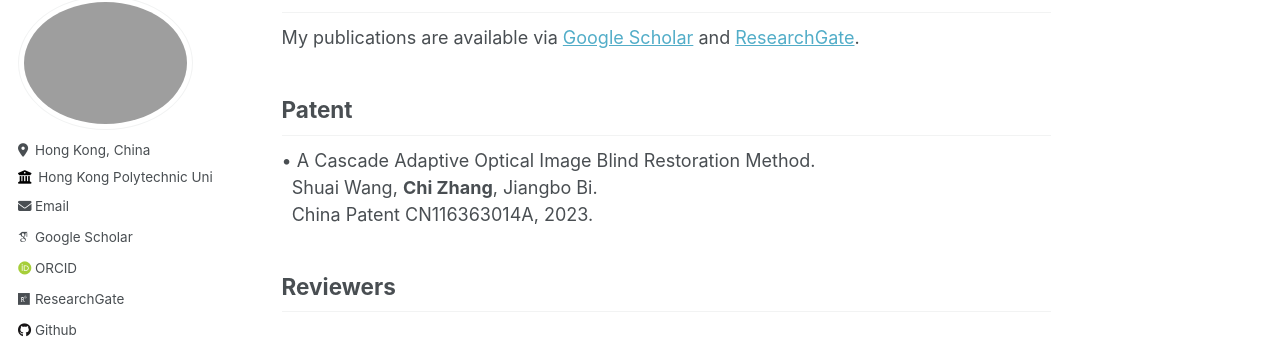
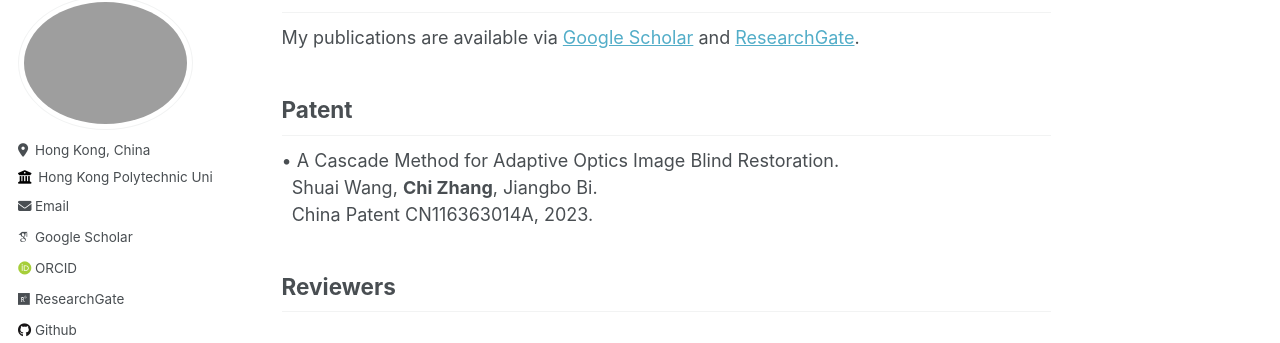
Before and after one commit to mrchasezhang/mrchasezhang.github.io, a Jekyll site: the page built from _pages/about.md, in a window 1280 px wide and 900 px high, scrolled down 1069 px. Shown: the part 110-453 px from the top of the window. Built offline with Jekyll 4.4.1, drawn with Linux system fonts in a browser that asks for light colours; some web fonts are replaced.

Commit message:
Update about.md

```diff
--- a/_pages/about.md
+++ b/_pages/about.md
@@ -37,7 +37,7 @@ My publications are available via [Google Scholar](https://scholar.google.com/ci
 
 
 ## Patent
-• A Cascade Adaptive Optical Image Blind Restoration Method.
+• A Cascade Method for Adaptive Optics Image Blind Restoration.
 &nbsp; Shuai Wang, **Chi Zhang**, Jiangbo Bi.
 &nbsp; China Patent CN116363014A, 2023.
 
```
